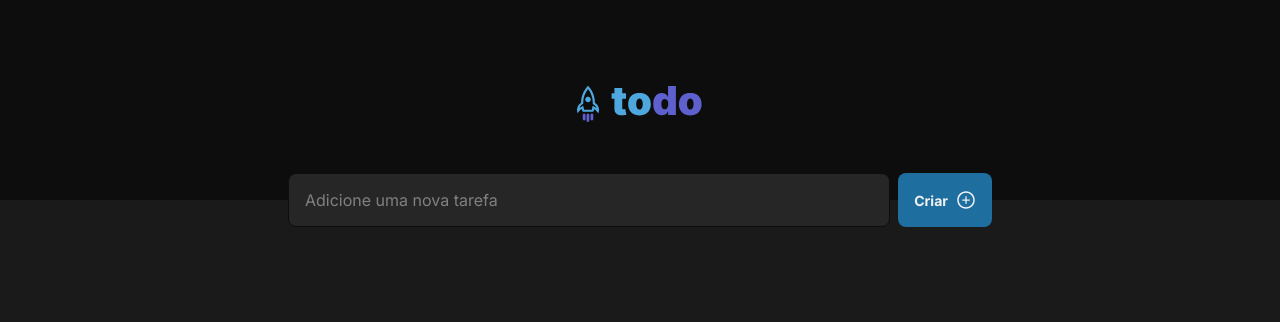
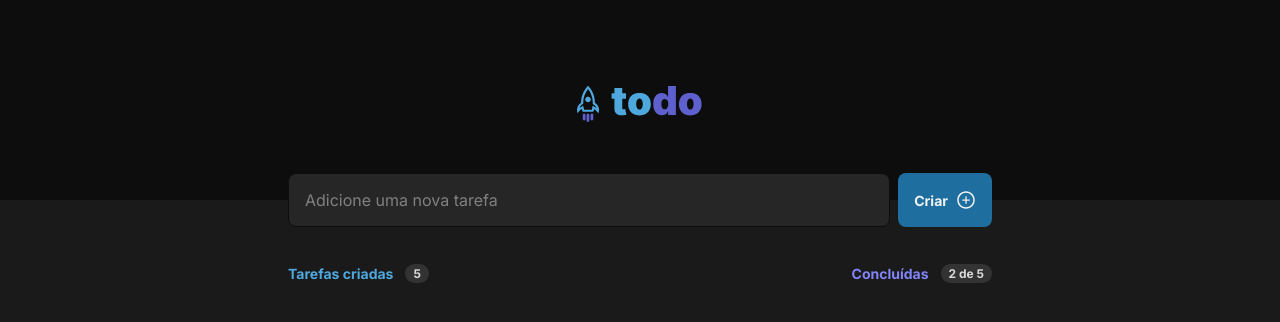
Before and after one commit to luiabdiel/doTo-list, a React (Vite) app: page / in a window 1280 px wide. Shown: the top 322 px of the page. Built offline with nearby package versions, Linux system fonts and the light colour scheme.

Commit message:
feat: tasks

```diff
--- a/src/App.tsx
+++ b/src/App.tsx
@@ -1,10 +1,12 @@
 import { Header } from "./components/Header";
+import { Tasks } from "./components/Tasks";
 import  "./styles/global.scss"
 
 export function App() {
   return (
     <>
       <Header />
+      <Tasks />
     </>
   )
 }
--- /dev/null
+++ b/src/components/Tasks/index.tsx
@@ -0,0 +1,19 @@
+import styles from "./task.module.scss"
+
+export function Tasks() {
+    return (
+        <section className={styles.tasks}>
+            <header className={styles.header}>
+                <div>
+                    <p>Tarefas criadas</p>
+                    <span>5</span>
+                </div>
+
+                <div>
+                    <p className={styles.textPurple}>Concluídas</p>
+                    <span>2 de 5</span>
+                </div>
+            </header>
+        </section>
+    )
+}
--- /dev/null
+++ b/src/components/Tasks/task.module.scss
@@ -0,0 +1,43 @@
+.tasks {
+    width: 100%;
+    max-width: 46rem;
+
+    margin: 0 auto;
+    margin-top: 4rem;
+
+    padding: 0 1rem;
+
+    .header {
+        display: flex;
+        align-items: center;
+        justify-content: space-between;
+
+        >div {
+            display: flex;
+            align-items: center;
+            gap: 12px;
+        }
+
+        p{
+            font-size: 0.875rem;
+            font-weight: 700;
+            color: var(--blue);
+        }
+
+        p.textPurple{
+            color: var(--purple);
+        }
+
+        span {
+            font-size: 0.75rem;
+            font-weight: 700;
+            color: var(--gray-200);
+
+            background-color: var(--gray-400);
+
+            padding: 2px 8px;
+
+            border-radius: 999px;
+        }
+    }
+}
```
